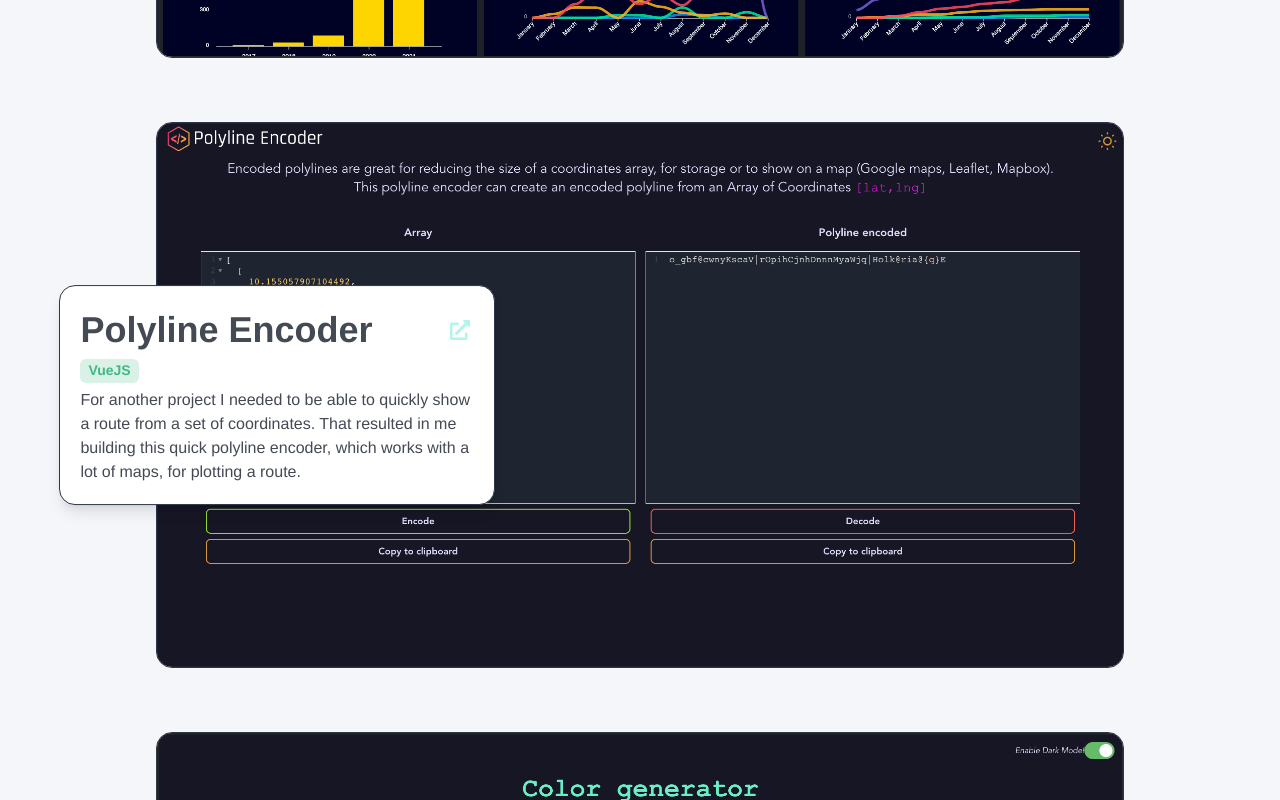
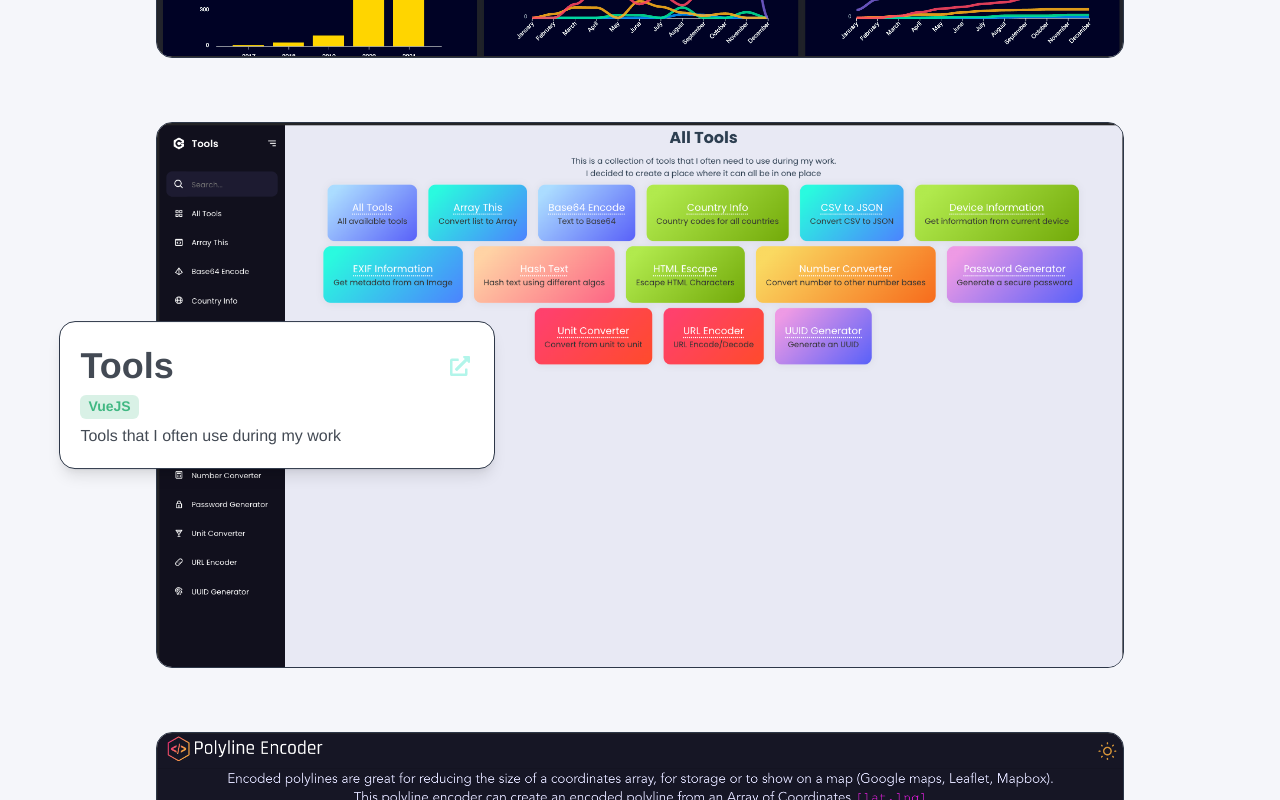
Before and after one commit to CGraabaek/my-profile, a Vue app: page /projects in a window 1280 px wide. Shown: the part 1780-2580 px from the top of the page. Built offline with nearby package versions, Linux system fonts and the light colour scheme.

Commit message:
Added tools project

```diff
--- a/public/index.html
+++ b/public/index.html
@@ -5,7 +5,7 @@
     <meta http-equiv="X-UA-Compatible" content="IE=edge">
     <meta name="viewport" content="width=device-width,initial-scale=1.0">
     <link rel="icon" href="<%= BASE_URL %>favicon.ico">
-    <title><%= htmlWebpackPlugin.options.title %></title>
+    <title>Christian Graabaek</title>
   </head>
   <body>
     <noscript>
--- a/src/data/projects.js
+++ b/src/data/projects.js
@@ -39,6 +39,17 @@ export const projects = [
         cardPosition: "right"
     },
     {
+        name: "Tools",
+        description: "Tools that I often use during my work",
+        tags: [{
+            text: "VueJS", fontcolor: "#41B883", backgroundcolor: "#41B88333"
+        }],
+        image: "images/projects/tools.png",
+        link: "https://tools.grayriver.dk/",
+        github: "",
+        cardPosition: "left"
+    },
+    {
         name: "Polyline Encoder",
         description: "For another project I needed to be able to quickly show a route from a set of coordinates. That resulted in me building this quick polyline encoder, which works with a lot of maps, for plotting a route.",
         tags: [{
@@ -47,8 +58,9 @@ export const projects = [
         image: "images/projects/polyline-encoder.png",
         link: "https://polyline-encoder.grayriver.dk/",
         github: "",
-        cardPosition: "left"
+        cardPosition: "right"
     },
+
     {
         name: "Color Generator",
         description: "Often needing to get darker or lighter shades of a color for projects at work, I decided to build this tool to quickly help me,",
@@ -58,7 +70,7 @@ export const projects = [
         image: "images/projects/color-generator.png",
         link: "https://colors.grayriver.dk/",
         github: "",
-        cardPosition: "right"
+        cardPosition: "left"
     },
     {
         name: "Gwent Collector",
@@ -69,7 +81,7 @@ export const projects = [
         image: "images/projects/gwent.png",
         link: "https://gwent-collector.grayriver.dk",
         github: "",
-        cardPosition: "left"
+        cardPosition: "right"
     },
     {
         name: "My Website",
@@ -80,6 +92,6 @@ export const projects = [
         image: "images/projects/my-site.png",
         link: "https://grayriver.dk",
         github: "https://github.com/CGraabaek/my-profile",
-        cardPosition: "right"
+        cardPosition: "left"
     },
 ];
```
Also changed, not shown: src/assets/images/projects/tools.png (added).
